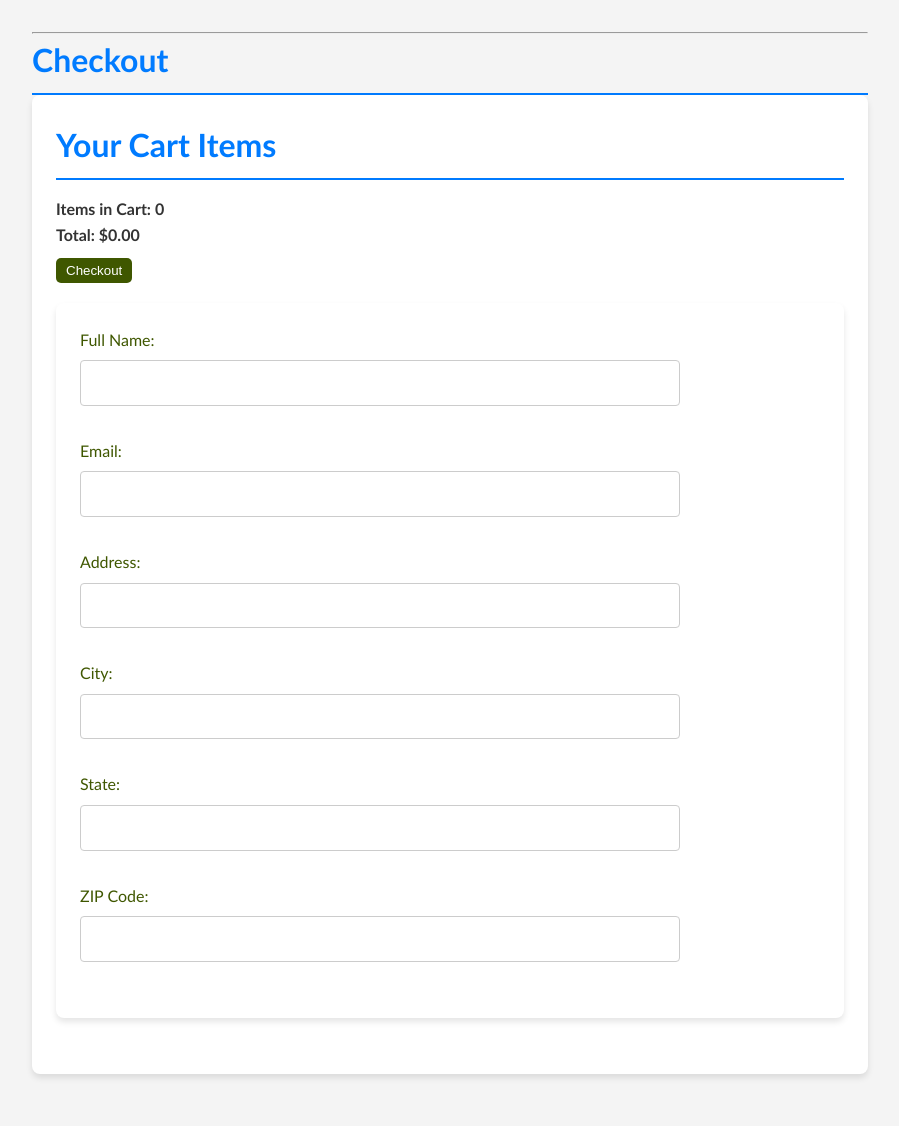
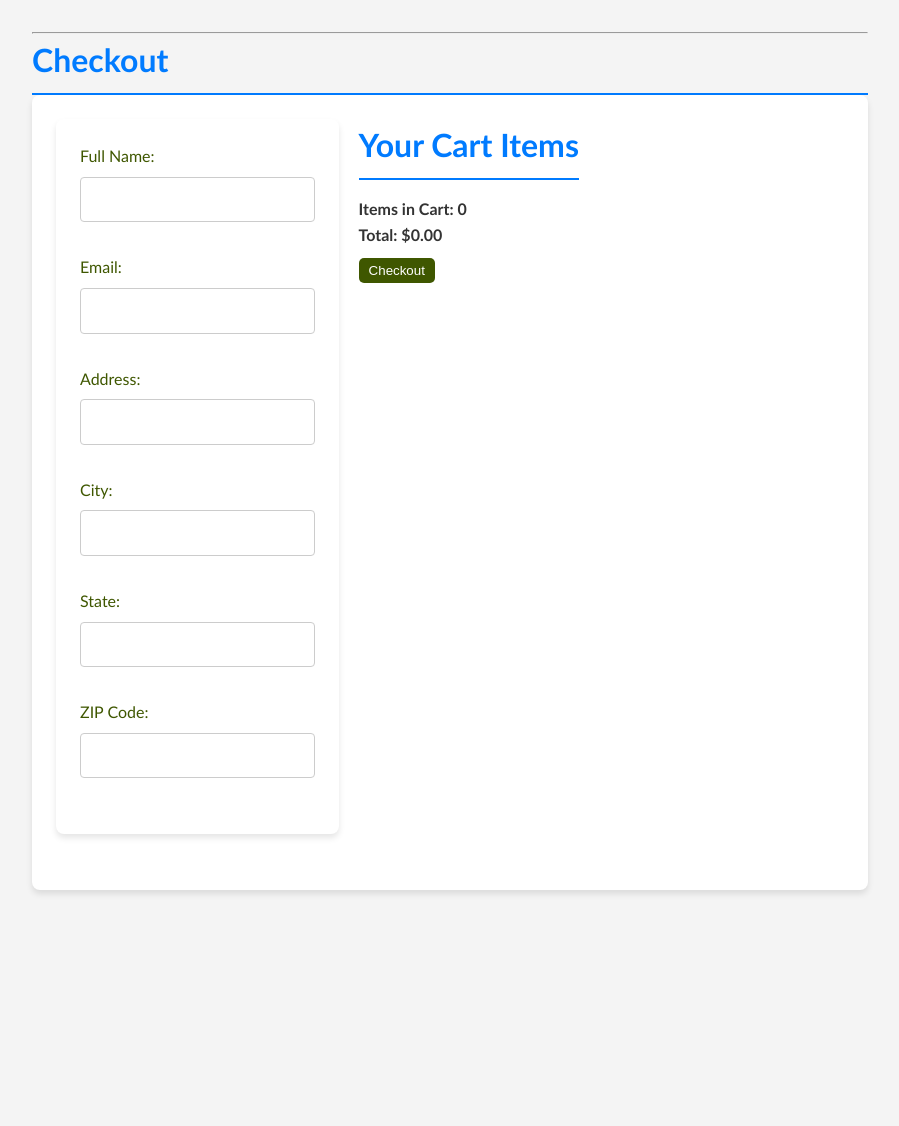
Before and after one commit to MrTimmyJ/TESC-FARM, a PHP site: page /cart.html in a window 1280 px wide. Shown: the part 165-1291 px from the top of the page, without its empty margins (190-1089 px from the left). After the commit the page ends 1059 px from the top, so only its background shows below. Run offline with PHP 8.4, Linux system fonts and the light colour scheme; some libraries are stand-ins or nearby versions.

Commit message:
improved cart style

```diff
--- a/public_html/cart.html
+++ b/public_html/cart.html
@@ -39,16 +39,7 @@
         <h2>Checkout</h2>
 
         <section id="cart-container" class="container">
-            <div class="col-12 col-md-6">
-                <h2>Your Cart Items</h2>
-                <ul id="cart-items"></ul>
-                <div id="cart-summary">
-                    <p>Items in Cart: <span id="cart-count">0</span></p>
-                    <p>Total: $<span id="cart-total">0.00</span></p>
-                </div>
-                <button onclick="checkout()">Checkout</button>
-            </div>
-            <div class="col-12 col-md-6">
+            <div class="col-6 col-sm-12 col-md-6">
                 <form id="checkout-form" method="POST" action="api/orders/new">
                     <div>
                         <label for="name">Full Name:</label>
@@ -76,11 +67,21 @@
                     </div>
                 </form>
             </div>
+
+	    <div class="col-6 col-sm-12 col-md-6">
+                <h2>Your Cart Items</h2>
+                <ul id="cart-items"></ul>
+                <div id="cart-summary">
+                    <p>Items in Cart: <span id="cart-count">0</span></p>
+                    <p>Total: $<span id="cart-total">0.00</span></p>
+                </div>
+                <button onclick="checkout()">Checkout</button>
+            </div>
         </section>
 
     </main>
 
     <script src="static/script.js"></script>
-    <script src="static/checkout.js"></script>
+    <!--<script src="static/checkout.js"></script>-->
 </body>
 </html>
--- a/public_html/static/script.js
+++ b/public_html/static/script.js
@@ -168,13 +168,13 @@ function checkout() {
     const city = document.getElementById('city').value;
     const state = document.getElementById('state').value;
     const zip = document.getElementById('zip').value;
-    const card = document.getElementById('card').value;
-    const expiry = document.getElementById('expiry').value;
-    const cvv = document.getElementById('cvv').value;
+    //const card = document.getElementById('card').value;
+    //const expiry = document.getElementById('expiry').value;
+    //const cvv = document.getElementById('cvv').value;
 
     // Basic validation
-    if (!name || !email || !address || !city || !state || !zip || !card || !expiry || !cvv) {
-        alert("Please fill out all required fields.");
+    if (!name || !email || !address || !city || !state || !zip) {
+        alert("Please fill out all fields.");
         return;
     }
 
@@ -185,19 +185,12 @@ function checkout() {
     // Prepare payload with user info and cart data
     const payload = {
         customer: {
-            name,
-            email,
-            address: {
-                street: address,
-                city,
-                state,
-                zip
-            }
-        },
-        payment: {
-            cardNumber: card,
-            expiry,
-            cvv
+	    name: name,
+            email: email,
+	    address: address,
+	    city: city,
+            state: state,
+            zip: zip
         },
         items: cart.map(item => ({
             product: item.id,
@@ -212,6 +205,7 @@ function checkout() {
         body: JSON.stringify(payload)
     }).then(response => {
         if (!response.ok) {
+	    console.log(response);
             throw new Error("Error placing order. Please try again.");
         }
         return response.json();
--- a/public_html/static/style.css
+++ b/public_html/static/style.css
@@ -200,14 +200,6 @@ color:#f27800;
 }
 
 
-
-
-
-
-
-
-
-
 /***********************************************************About page*********************************************************/
 
 
@@ -378,7 +370,17 @@ body {
 }
 
 
-/*****************************Cart page***********************************************/
+/*********************************************************** Cart Page *****************************************************************/
+#cart-container {
+    position: relative;
+    display: flex;
+    flex-direction: row;
+    flex-wrap: wrap;
+}
+#cart-container .col-md-6 {
+    max-width: 49%;
+}
+
 #cartHeaderIcon {
     font-size:x-large;
 }
```
